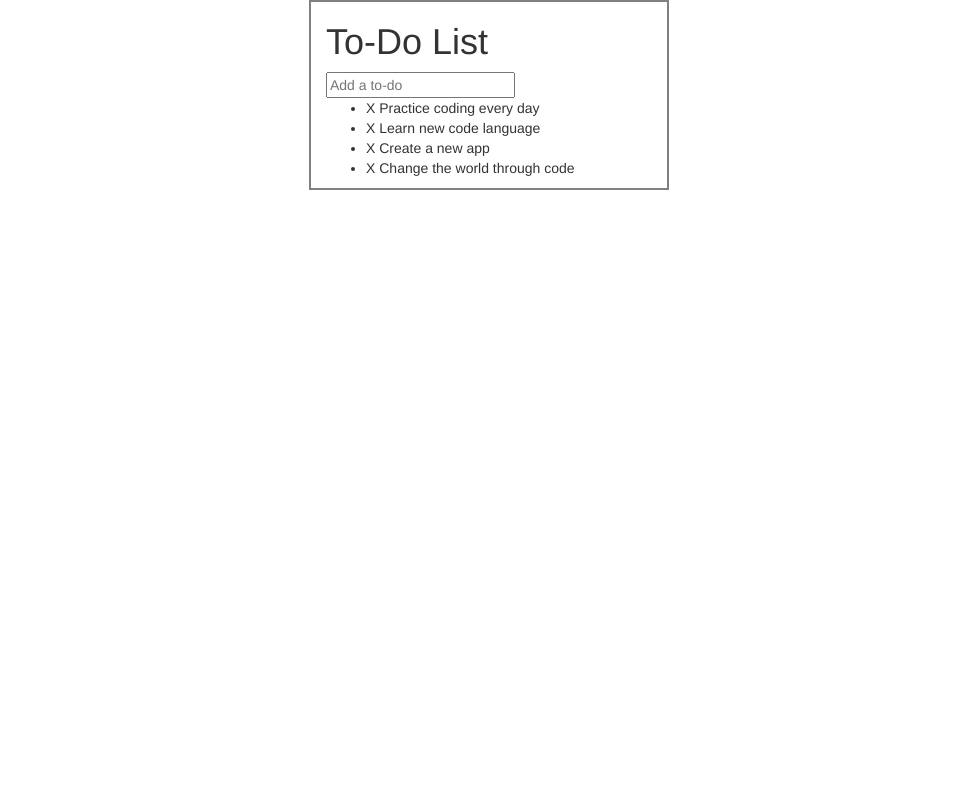
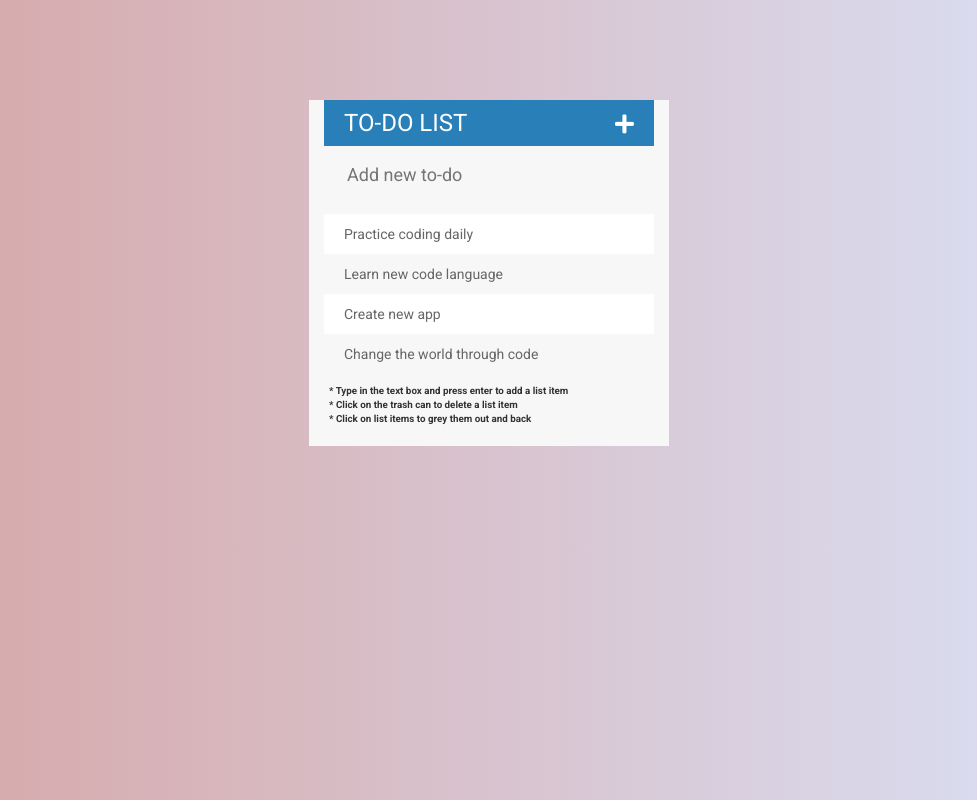
Before and after one commit to JeffreyPhelps/jQueryToDoApp, a plain HTML site: page index.html in a window 1280 px wide. Shown: the whole page, without its empty margins (151-1128 px from the left). Drawn offline with nearby package versions, Linux system fonts and the light colour scheme.

Commit message:
Final Rough Draft

```diff
--- a/assets/css/style.css
+++ b/assets/css/style.css
@@ -1,14 +1,100 @@
 /* Jeffrey Phelps 2018 jQuery-based ToDo List App */
 
+@import url('https://fonts.googleapis.com/css?family=Roboto:400,700,500');
 
-@import url('https://fonts.googleapis.com/css?family=Mada');
+body {
+    font-family: "Roboto";
+    background: #DAE2F8;  /* fallback for old browsers */
+    background: -webkit-linear-gradient(to right, #D6A4A4, #DAE2F8);  /* Chrome 10-25, Safari 5.1-6 */
+    background: linear-gradient(to right, #D6A4A4, #DAE2F8); /* W3C, IE 10+/ Edge, Firefox 16+, Chrome 26+, Opera 12+, Safari 7+ */
+}
 
 .container {
     width: 360px;
-    margin: 0 auto;
-    border: 2px solid gray;
+    margin: 100px auto;
+    box-shadow: 0, 0, 3px, rgba(0, 0, 0, 0.9);
+    background-color: #f7f7f7;
 }
 
+h1 {
+    background-color: #2980b9;
+    color: white;
+    margin: 0;
+    padding: 10px 20px;
+    text-transform: uppercase;
+    font-size: 24px;
+    font-weight: normal;
+}
+
+input {
+    font-size: 18px;
+    color: #2980b9;
+    background-color: #f7f7f7;
+    width: 100%;
+    padding: 13px 13px 13px 20px;
+    box-sizing: border-box;
+    margin-bottom: 10px;
+    border: 3px solid rgba(0, 0, 0, 0);
+}
+
+input:focus {
+    background-color: white;
+    border: 3px solid #2980b9;
+    outline: none;
+}
+
+span {
+    background-color: #e74c3c;
+    height: 40px;
+    width: 0;
+    margin-right: 20px;
+    text-align: center;
+    color: white;
+    display: inline-block;
+    transition: 0.2s linear;
+    opacity: 0;
+}
+
+li:hover span {
+    width: 40px;
+    opacity: 1.0;
+}
+
+.fa-plus {
+    float: right;
+    font-size: .90em;
+    padding: 4px 0;
+}
+
+ul {
+    list-style: none;
+    margin: 0;
+    padding: 0;
+}
+
+li {
+    background-color: white;
+    height: 40px;
+    line-height: 40px;
+    color: #666666;
+}
+
+li:nth-child(2n){
+    background-color: #f7f7f7;
+}
+
+footer {
+    padding: 10px 5px;
+}
+
+#instructions {
+    font-size: .70em;
+    font-weight: bold;
+}
+
+
+
+/* Class for JavaScript toggle text cross-out/gray-out */
 .completed {
     color: gray;
     text-decoration: line-through;
--- a/assets/js/script.js
+++ b/assets/js/script.js
@@ -13,7 +13,12 @@ $("ul").on("click", "span", function(){
 $("input[type='text']").keypress(function(event){
     if(event.which === 13){
         let todoText = $(this).val();
-        $("ul").append("<li><span>X </span>" + todoText + "</li>")
+        $("ul").append("<li><span><i class='fa fa-trash'></i></span>" + todoText + "</li>")
         $(this).val("");
     };
 });
+
+
+$("fa-plus").click(function(){
+    $("input[type='text']").fadeToggle();
+});
--- a/index.html
+++ b/index.html
@@ -13,22 +13,25 @@
     <title>jQuery ToDo List App</title>
 
     <link rel="stylesheet" href="https://maxcdn.bootstrapcdn.com/bootstrap/3.3.7/css/bootstrap.min.css" integrity="sha384-BVYiiSIFeK1dGmJRAkycuHAHRg32OmUcww7on3RYdg4Va+PmSTsz/K68vbdEjh4u" crossorigin="anonymous">
+    <link rel="stylesheet" href="https://use.fontawesome.com/releases/v5.4.1/css/all.css" integrity="sha384-5sAR7xN1Nv6T6+dT2mhtzEpVJvfS3NScPQTrOxhwjIuvcA67KV2R5Jz6kr4abQsz" crossorigin="anonymous">
     <link rel="stylesheet" type="text/css" href="assets/css/style.css">
-
 </head>
 
 </body>
 
 
     <div class="container">
-        <h1>To-Do List</h1>
-        <input type="text" placeholder="Add a to-do">
+        <h1>To-Do List <i class="fa fa-plus"></i></h1>
+        <input type="text" placeholder="Add new to-do">
         <ul>
-            <li><span>X </span>Practice coding every day</li>
-            <li><span>X </span>Learn new code language</li>
-            <li><span>X </span>Create a new app</li>
-            <li><span>X </span>Change the world through code</li>
+            <li><span><i class="fa fa-trash"></i></span>Practice coding daily</li>
+            <li><span><i class="fa fa-trash"></i></span>Learn new code language</li>
+            <li><span><i class="fa fa-trash"></i></span>Create new app</li>
+            <li><span><i class="fa fa-trash"></i></span>Change the world through code</li>
         </ul>
+        <footer class="footer">
+            <p id="instructions">* Type in the text box and press enter to add a list item<br>* Click on the trash can to delete a list item<br>* Click on list items to grey them out and back</p>
+        </footer>
     </div>
 
 
```
